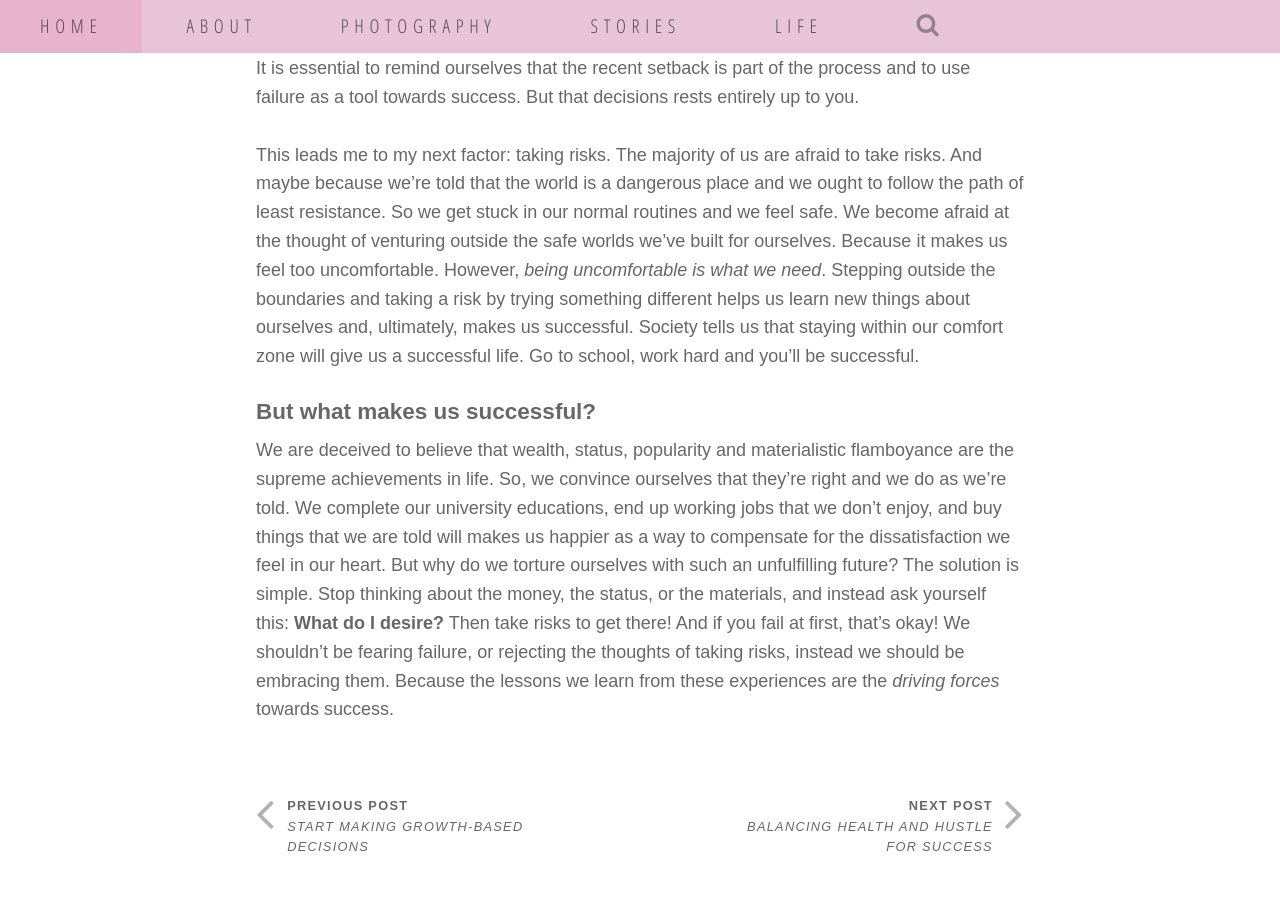
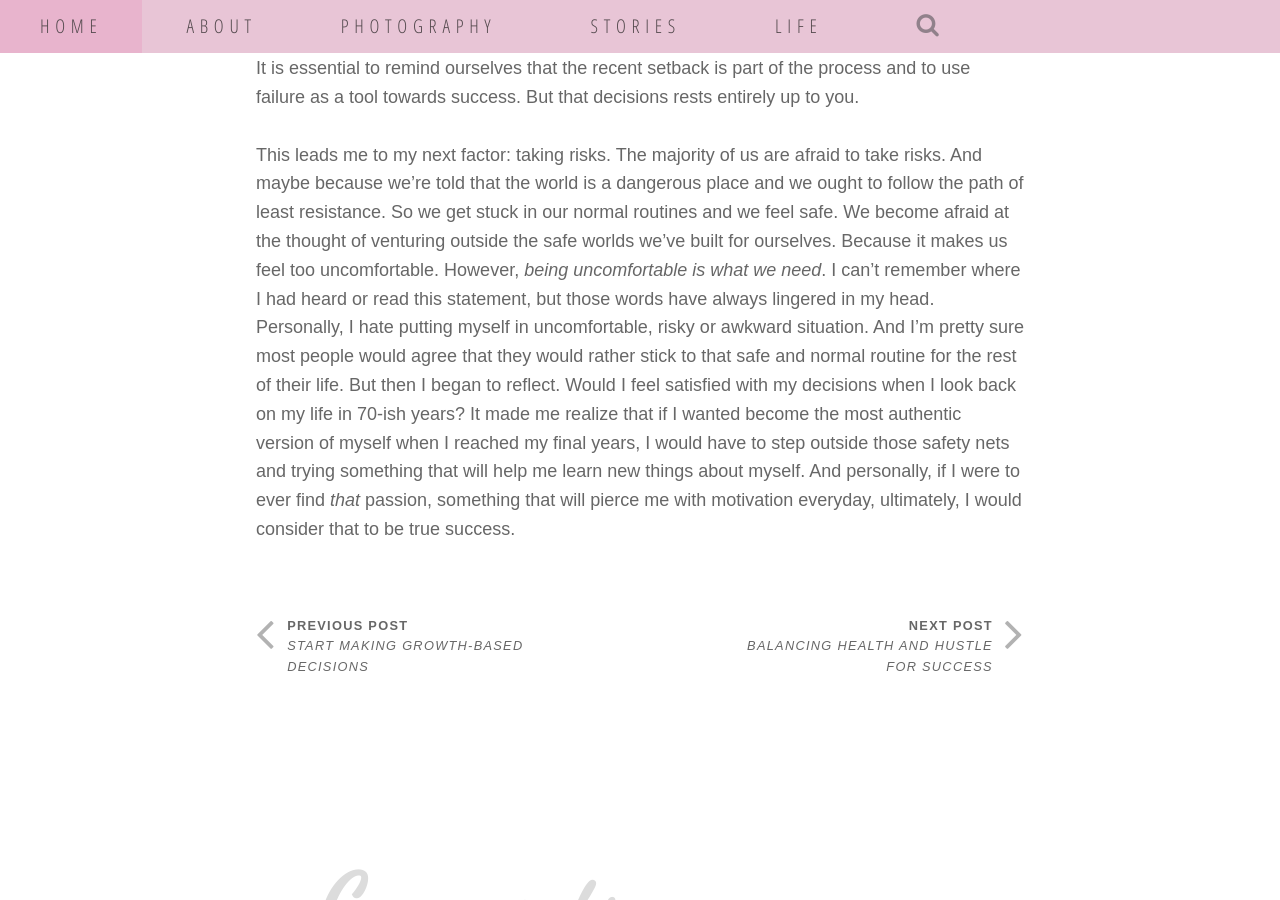
Before and after one commit to JasmineOuO/meaningful-nonsense-jekyll, a Jekyll site: the page built from _posts/2018-08-22-How-to-succeed.md, in a window 1280 px wide and 900 px high, scrolled down 3164 px. Built offline with Jekyll 4.4.1, drawn with Linux system fonts in a browser that asks for light colours; nearby versions of some CDN libraries; some web fonts are replaced.

Commit message:
updated success post

```diff
--- a/_posts/2018-08-22-How-to-succeed.md
+++ b/_posts/2018-08-22-How-to-succeed.md
@@ -41,8 +41,4 @@ It is essential to remind ourselves that the recent setback is part of the proce
 
  <br/>
 
-This leads me to my next factor: taking risks. The majority of us are afraid to take risks. And maybe because we’re told that the world is a dangerous place and we ought to follow the path of least resistance. So we get stuck in our normal routines and we feel safe. We become afraid at the thought of venturing outside the safe worlds we’ve built for ourselves. Because it makes us feel too uncomfortable. However, *being uncomfortable is what we need*. Stepping outside the boundaries and taking a risk by trying something different helps us learn new things about ourselves and, ultimately, makes us successful. Society tells us that staying within our comfort zone will give us a successful life. Go to school, work hard and you’ll be successful.
-
-#### But what makes us successful?
-
-We are deceived to believe that wealth, status, popularity and materialistic flamboyance are the supreme achievements in life. So, we convince ourselves that they're right and we do as we’re told. We complete our university educations, end up working jobs that we don’t enjoy, and buy things that we are told will makes us happier as a way to compensate for the dissatisfaction we feel in our heart. But why do we torture ourselves with such an unfulfilling future? The solution is simple. Stop thinking about the money, the status, or the materials, and instead ask yourself this: **What do I desire?** Then take risks to get there! And if you fail at first, that’s okay! We shouldn’t be fearing failure, or rejecting the thoughts of taking risks, instead we should be embracing them. Because the lessons we learn from these experiences are the *driving forces* towards success.
+This leads me to my next factor: taking risks. The majority of us are afraid to take risks. And maybe because we’re told that the world is a dangerous place and we ought to follow the path of least resistance. So we get stuck in our normal routines and we feel safe. We become afraid at the thought of venturing outside the safe worlds we’ve built for ourselves. Because it makes us feel too uncomfortable. However, *being uncomfortable is what we need*.  I can't remember where I had heard or read this statement, but those words have always lingered in my head. Personally, I hate putting myself in uncomfortable, risky or awkward situation. And I'm pretty sure most people would agree that they would rather stick to that safe and normal routine for the rest of their life. But then I began to reflect. Would I feel satisfied with my decisions when I look back on my life in 70-ish years? It made me realize that if I wanted become the most authentic version of myself when I reached my final years, I would have to step outside those safety nets and trying something that will help me learn new things about myself. And personally, if I were to ever find *that* passion, something that will pierce me with motivation everyday, ultimately, I would consider that to be true success.
```
